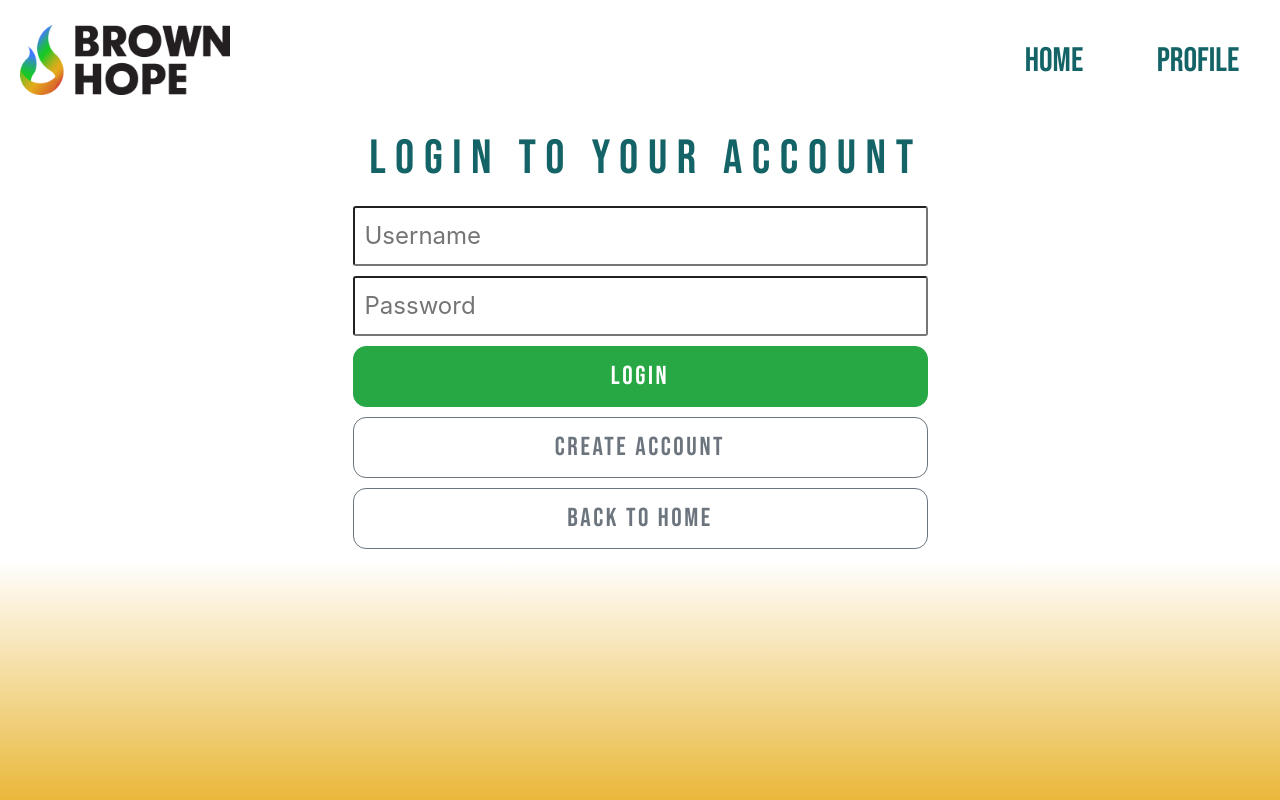
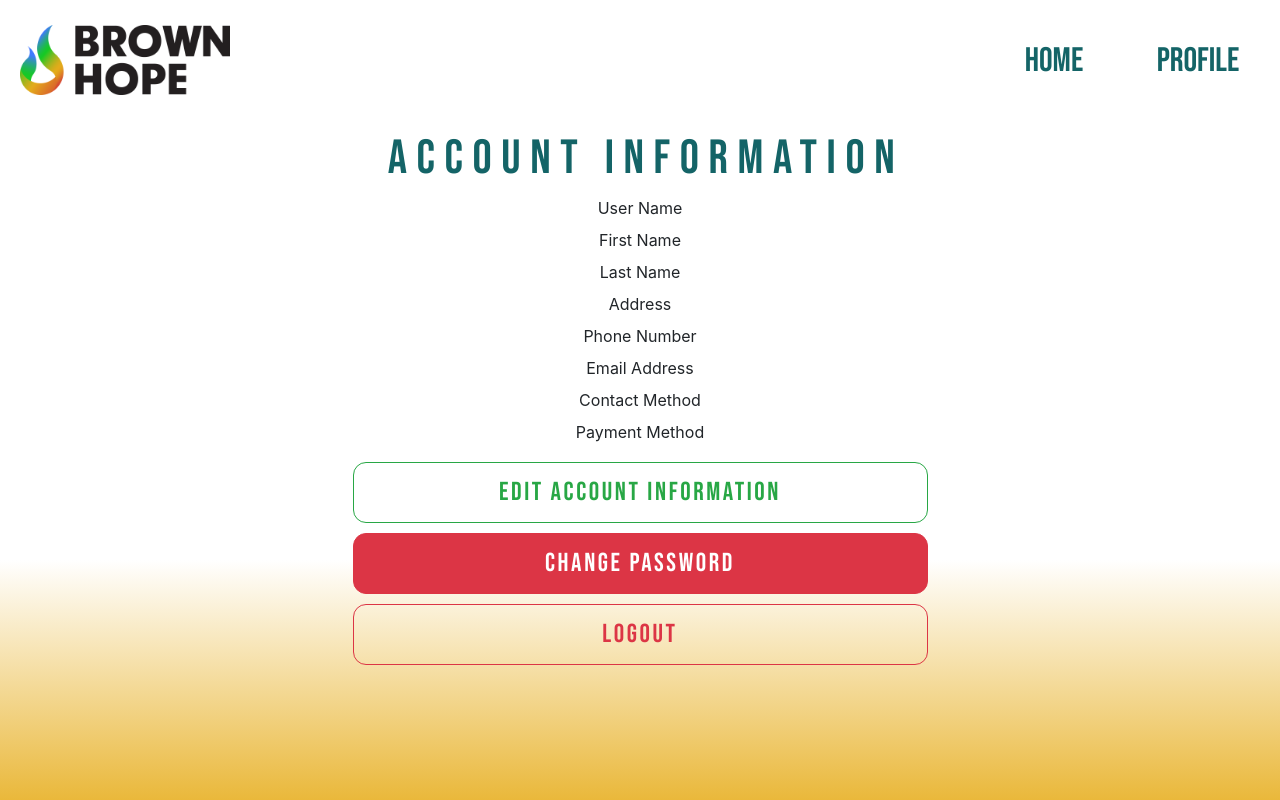
Before and after one commit to PSU-CapstoneBrownHope/BrownHopeAidApp, a React (Create React App) app in the folder frontend/: page /profile in a window 1280 px wide. Before the commit this address led to /login. Built offline with nearby package versions, Linux system fonts and the light colour scheme; no server answers.

Commit message:
Set up for team meeting afternoon 4/16

```diff
--- a/frontend/src/components/LoginForm.tsx
+++ b/frontend/src/components/LoginForm.tsx
@@ -1,4 +1,4 @@
-import React, { useState, SyntheticEvent } from "react";
+import React, { useState, SyntheticEvent, useEffect } from "react";
 import axios from "axios";
 import { routes } from "../util/config";
 import { useNavigate, Link} from "react-router-dom";
@@ -10,6 +10,27 @@ export const LoginForm = (): JSX.Element => {
   const [password, setPassword] = useState("");
   const [signUpState, setSignUpState] = useState(false);
 
+
+
+  useEffect(() => {
+    loginCheck()
+  })
+
+  function loginCheck() {
+    const sessionUser = window.sessionStorage.getItem("username")
+    const isLoggedIn = async () => {
+      try {
+        if (sessionUser) {
+          const resp = await axios.get(routes.isLoggedIn, { withCredentials: true })
+          if (resp.data === sessionUser)
+            navigate("/profile")
+        }
+      } catch (err) {
+        console.error(err)
+      }
+    }
+    isLoggedIn()
+  }
 
 
   const navigate = useNavigate();
@@ -74,7 +95,7 @@ export const LoginForm = (): JSX.Element => {
         <div className={styles["buttonWrapper"]}>
           <input
             aria-label= 'password'
-            role='textbox'
+            role='password'
             name="password"
             id="password"
             value={password}
--- a/frontend/src/components/Profile.tsx
+++ b/frontend/src/components/Profile.tsx
@@ -17,13 +17,31 @@ export const Profile = () => {
   const navigate = useNavigate();
 
   useEffect(() => {
-    if (info[0].value === "" || info[0].value === null)
-      navigate("/login")
+    loginCheck()
     if (currentId) {
       const inputElement = document.getElementById(currentId);
       if (inputElement) inputElement.focus();
     }
   });
+
+  // navigate to login if user is not logged in
+  function loginCheck() {
+    const sessionUser = window.sessionStorage.getItem("username")
+    const isLoggedIn = async () => {
+      try {
+        if (sessionUser) {
+          const resp = await axios.get(routes.isLoggedIn, { withCredentials: true })
+          if (resp.data === "False")
+            navigate("/login")
+        }
+      } catch (err) {
+        console.error(err)
+      }
+    }
+    isLoggedIn()
+  }
+
+
 
 
   function populateForm() {
@@ -49,6 +67,15 @@ export const Profile = () => {
   }
 
   function logout() {
+    const sendLogoutRequest = async () => {
+      try {
+        const resp = await axios.post(routes.signout, { withCredentials: true });
+        console.log(resp.data)
+      } catch (err) {
+        console.error(err)
+      }
+    }
+    sendLogoutRequest()
     window.sessionStorage.clear();
     window.location.reload()
   }
@@ -251,6 +278,7 @@ export const Profile = () => {
           Save
         </button>
       </div>
+
       <div className={buttons['buttonWrapper']}>
         <button
           className={buttons['fullscreenButton'] + " btn btn-danger"}
@@ -260,6 +288,17 @@ export const Profile = () => {
           Cancel changes
         </button>
       </div>
+
+      <Link to="/change-password" className={buttons['buttonWrapper']}>
+        <button
+          className={buttons['fullscreenButton'] + " btn btn-danger"}
+          hidden={editing ? true : false}
+        >
+          Change Password
+        </button>
+      </Link>
+
+
       <div className={buttons['buttonWrapper']}>
         <button
           className={buttons['fullscreenButton'] + " btn btn-outline-danger"}
--- a/frontend/src/util/config.ts
+++ b/frontend/src/util/config.ts
@@ -4,8 +4,8 @@ import dotenv from "dotenv"
  * above line is causing errors, needs to be resolved to use .env
  */
 //const server = process.env.EXTERNAL_IP;
-const server = "localhost:5000";
-//const server = '34.82.220.171';
+//const server = "localhost:5000";
+const server = '34.82.220.171';
 export const routes = {
   login: `http://${server}/api/airtable/login/`,
   signup: `http://${server}/api/airtable/signup/`,
```
